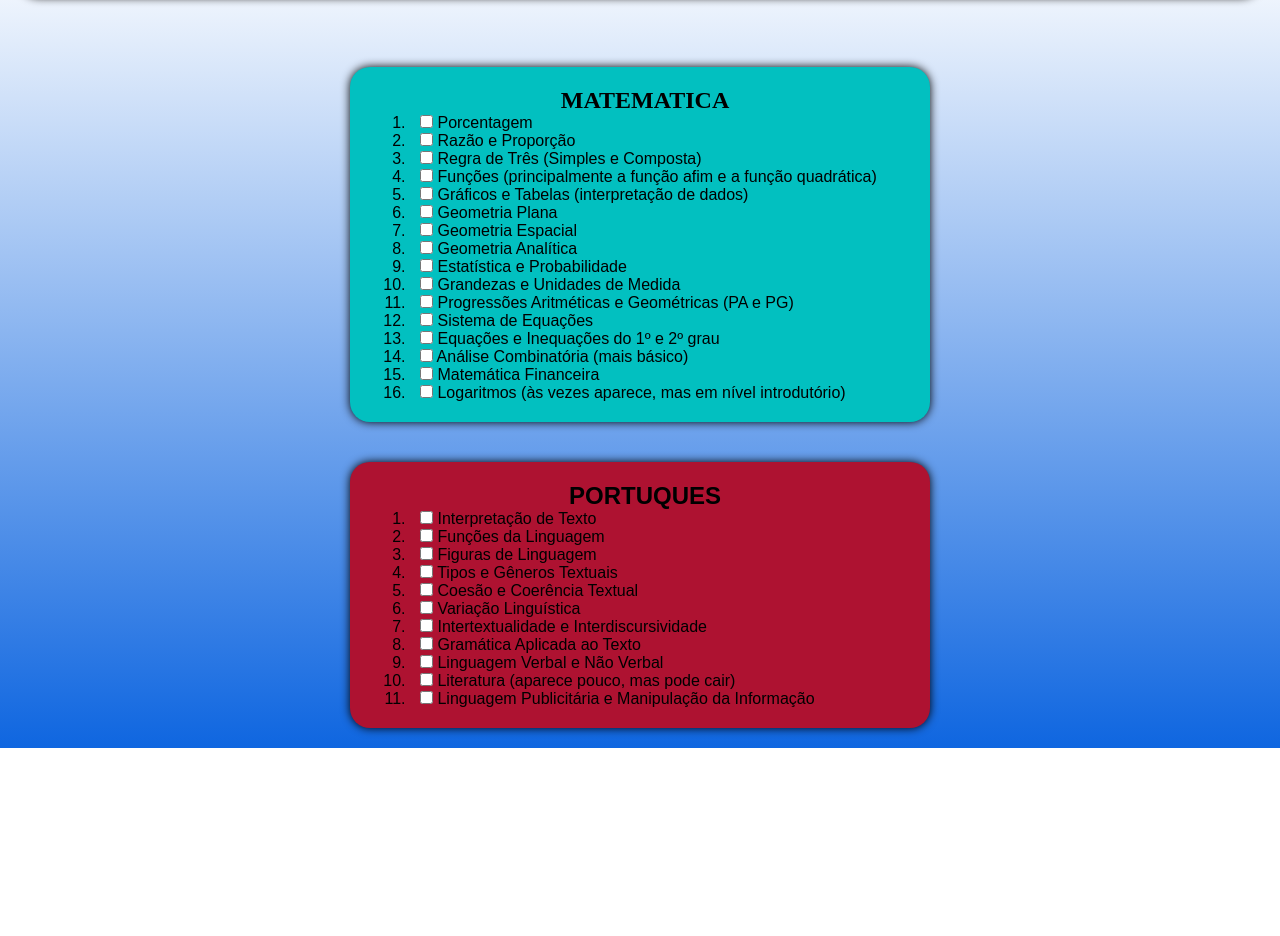
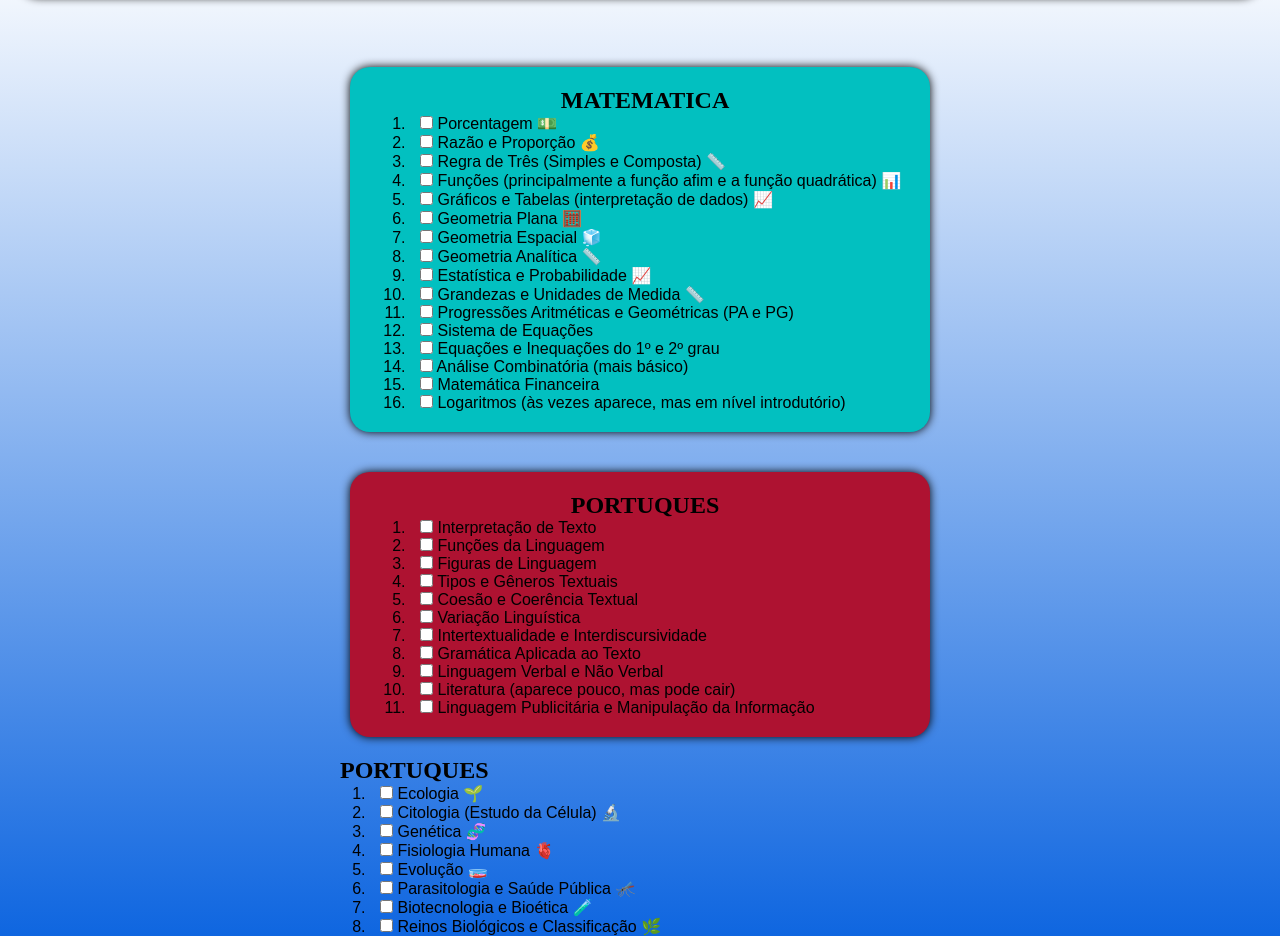
Before and after one commit to DenilsonAmaral/rumo.ao.enem, a plain HTML site: page index.html in a window 1280 px wide. Shown: the part 60-996 px from the top of the page. Before the commit the page ends 808 px from the top, so only its background shows below. Drawn offline with Linux system fonts and the light colour scheme.

Commit message:
atualizaçães

```diff
--- a/estilos/estilo1.css
+++ b/estilos/estilo1.css
@@ -24,7 +24,11 @@ main{
     justify-content: center;
     grid-template-columns: minmax(150px, 620px);
 }
+main  h2{
+    font-family: initial;
+}
 main > aside#MATEMATICA,aside#PORTUQUES{
+
    margin-bottom: 50px;
    background-color: rgb(2, 192, 192);
    margin: 20px;
@@ -33,12 +37,21 @@ main > aside#MATEMATICA,aside#PORTUQUES{
    padding: 20px;
 }
 main> aside#PORTUQUES{
+    display: flex;
+    flex-direction: column;
+    align-self: flex-start;
     background-color: rgb(174, 18, 49);
 }
 main> aside#PORTUQUES > h2{
     text-align: center;
+
+}
+main > aside#MATEMATICA{
+    display: flex;
+    flex-direction: column;
+    align-self: flex-start;
 }
 main > aside#MATEMATICA > h2{
     text-align: center;
-    font-family: initial;
+
 }
--- a/index.html
+++ b/index.html
@@ -17,26 +17,26 @@
             <ol>
                 <li>
                     <input type="checkbox" id="item1">
-                    <label for="item1">Porcentagem</label>
+                    <label for="item1">Porcentagem 💵</label>
                 </li>
                 <li><input type="checkbox" id="item1">
-                    <label for="item1">Razão e Proporção</label></li>
+                    <label for="item1">Razão e Proporção 💰</label></li>
                 <li><input type="checkbox" id="item1">
-                    <label for="item1">Regra de Três (Simples e Composta)</label></li>
+                    <label for="item1">Regra de Três (Simples e Composta) 📏</label></li>
                 <li><input type="checkbox" id="item1">
-                    <label for="item1">Funções (principalmente a função afim e a função quadrática)</label></li>
+                    <label for="item1">Funções (principalmente a função afim e a função quadrática) 📊</label></li>
                 <li><input type="checkbox" id="item1">
-                    <label for="item1">Gráficos e Tabelas (interpretação de dados)</label></li>
+                    <label for="item1">Gráficos e Tabelas (interpretação de dados) 📈</label></li>
                 <li><input type="checkbox" id="item1">
-                    <label for="item1">Geometria Plana</label></li>
+                    <label for="item1">Geometria Plana 🧮</label></li>
                 <li><input type="checkbox" id="item1">
-                    <label for="item1">Geometria Espacial</label></li>
+                    <label for="item1">Geometria Espacial 🧊</label></li>
                 <li><input type="checkbox" id="item1">
-                    <label for="item1">Geometria Analítica</label></li>
+                    <label for="item1">Geometria Analítica 📏</label></li>
                 <li><input type="checkbox" id="item1">
-                    <label for="item1">Estatística e Probabilidade</label></li>
+                    <label for="item1">Estatística e Probabilidade 📈</label></li>
                 <li><input type="checkbox" id="item1">
-                    <label for="item1">Grandezas e Unidades de Medida</label></li>
+                    <label for="item1">Grandezas e Unidades de Medida 📏</label></li>
                 <li><input type="checkbox" id="item1">
                     <label for="item1">Progressões Aritméticas e Geométricas (PA e PG)</label></li>
                 <li><input type="checkbox" id="item1">
@@ -84,6 +84,30 @@
 
             </ol>
         </aside>
+        <aside id="BIOLOGIA">
+            <h2>PORTUQUES</h2>
+            <ol>
+                <li>
+                    <input type="checkbox" id="item1">
+                    <label for="item1">Ecologia 🌱</label>
+                </li>
+                <li><input type="checkbox" id="item1">
+                    <label for="item1">Citologia (Estudo da Célula) 🔬</label></li>
+                <li><input type="checkbox" id="item1">
+                    <label for="item1">Genética 🧬</label></li>
+                <li><input type="checkbox" id="item1">
+                    <label for="item1">Fisiologia Humana 🫀</label></li>
+                <li><input type="checkbox" id="item1">
+                    <label for="item1">Evolução 🧫</label></li>
+                <li><input type="checkbox" id="item1">
+                    <label for="item1">Parasitologia e Saúde Pública 🦟</label></li>
+                <li><input type="checkbox" id="item1">
+                    <label for="item1">Biotecnologia e Bioética 🧪</label></li>
+                <li><input type="checkbox" id="item1">
+                    <label for="item1">Reinos Biológicos e Classificação 🌿</label></li>
+
+            </ol>
+        </aside>
     </main>
 
     <footer>
```
